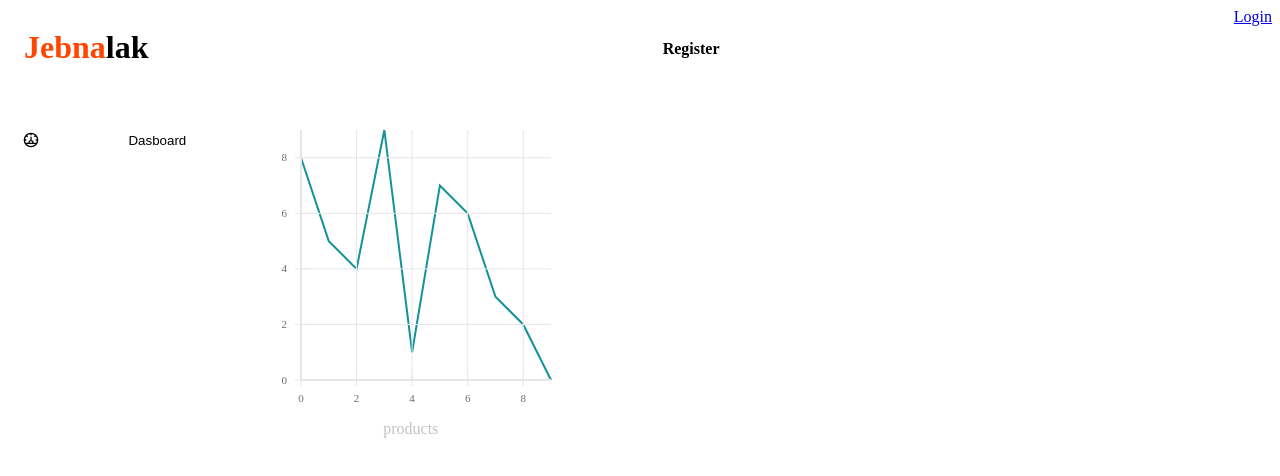
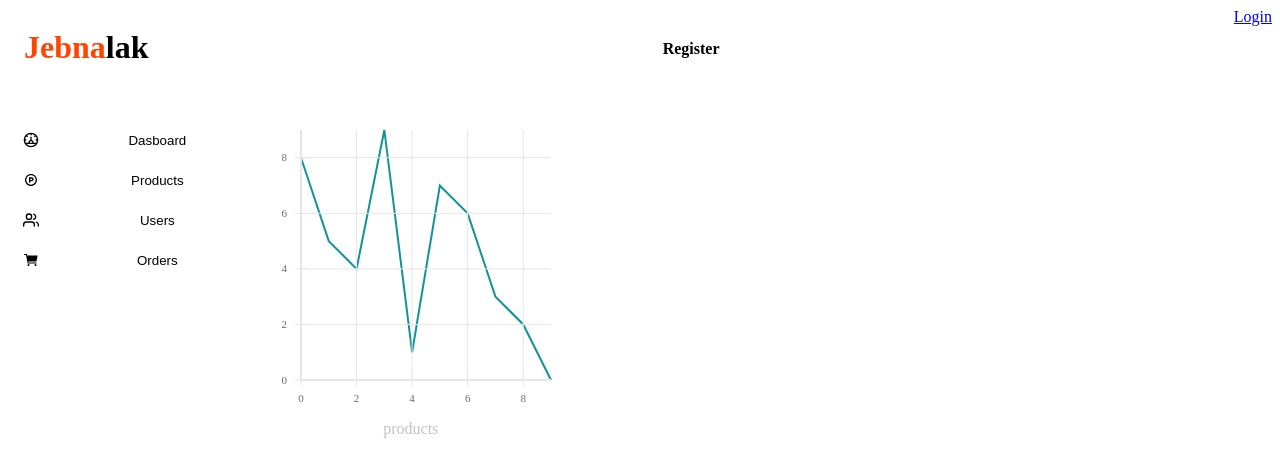
Before and after one commit to C4-Rubaalnadi/MERAKI_Academy_Project_5, a React (Create React App) app in the folder frontend/: page /admin in a window 1280 px wide. Shown: the top 476 px of the page. Built offline with nearby package versions, Linux system fonts and the light colour scheme.

Commit message:
add icons to admin page

```diff
--- a/frontend/src/components/admin/admin.js
+++ b/frontend/src/components/admin/admin.js
@@ -1,22 +1,40 @@
 import React from "react";
 import Chart from "./chart";
-import {GrDashboard} from "react-icons/gr"
+import { GrDashboard } from "react-icons/gr";
+import { CgProductHunt } from "react-icons/cg";
+import { FiUsers } from "react-icons/fi";
+import { IoCartSharp } from "react-icons/io5";
 const Admin = () => {
   return (
     <div>
       <div className="adminPageContainer">
         <div className="adminPageWrapper">
-
           <div className="pageContainer">
             <div className="sideBar">
-                <div className="adminDashboard"><GrDashboard/><button className="dashboardButton">Dasboard</button></div>
+              <div className="adminDashboard">
+                <GrDashboard />
+                <button className="dashboardButton">Dasboard</button>
+              </div>
+              <div className="adminDashboard">
+                <CgProductHunt />
+                <button className="dashboardButton">Products</button>
+              </div>
+              <div className="adminDashboard">
+                <FiUsers />
+                <button className="dashboardButton">Users</button>
+              </div>
+              <div className="adminDashboard">
+                <IoCartSharp />
+                <button className="dashboardButton">Orders</button>
+              </div>
             </div>
-            <div className="midPage"><Chart /></div>
+            <div className="midPage">
+              <Chart />
+            </div>
             <div className="leftPage"></div>
           </div>
         </div>
       </div>
-
     </div>
   );
 };
```
